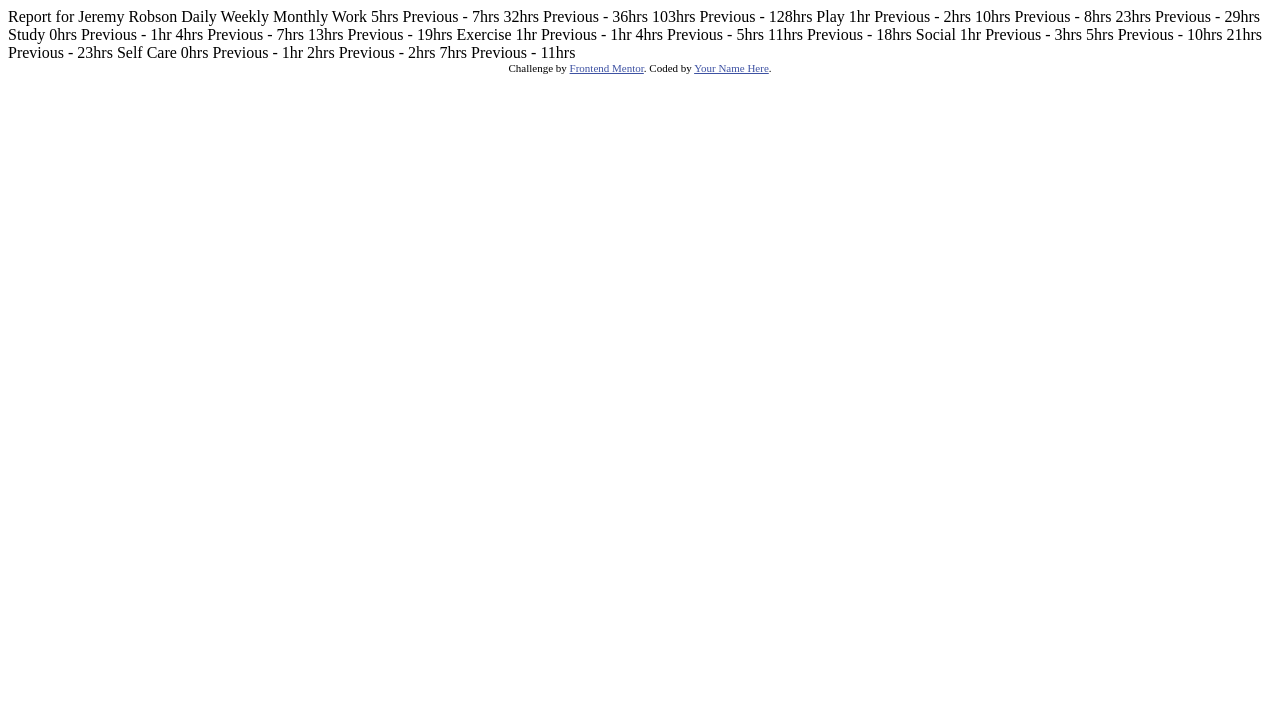
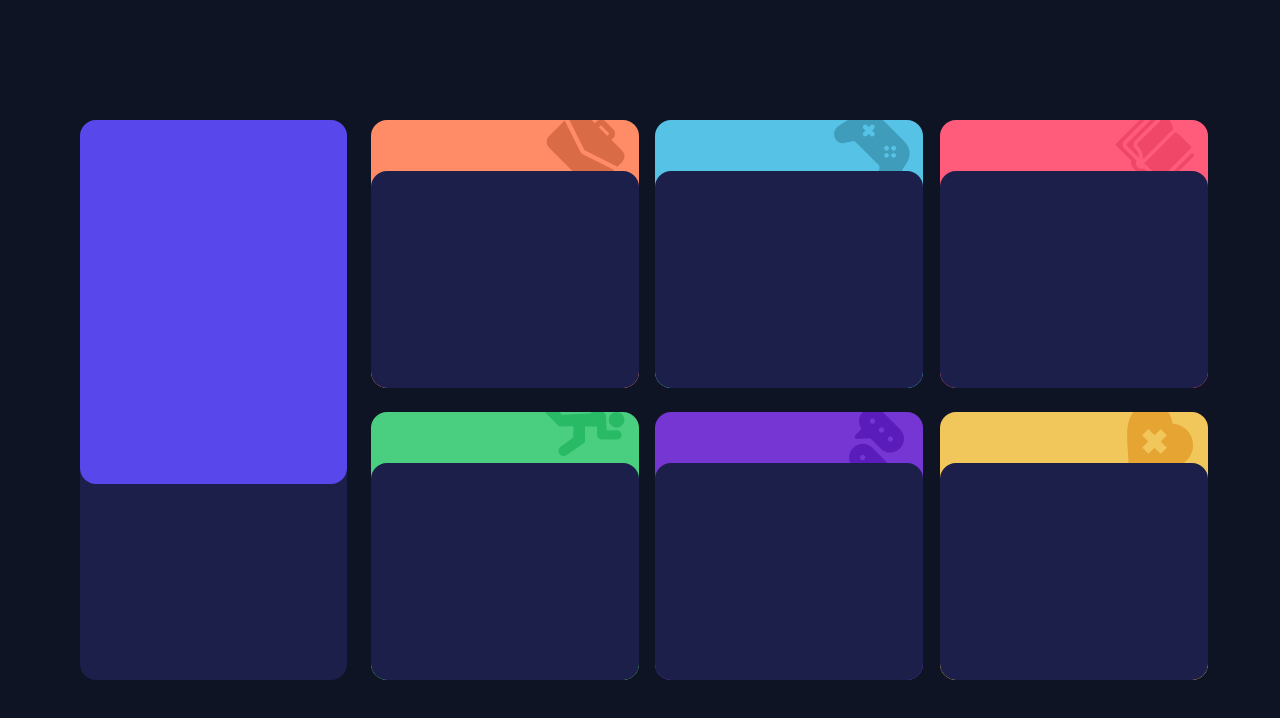
Before and after one commit to ExpertoMontanero/time-trackin-dashboard-FM, a plain HTML site: page index.html in a window 1280 px wide. Drawn offline with nearby package versions, Linux system fonts and the light colour scheme.

Commit message:
Add files via upload
positioning, responisiv design, some color styling

```diff
--- a/index.html
+++ b/index.html
@@ -1,80 +1,71 @@
 <!DOCTYPE html>
 <html lang="en">
+
 <head>
   <meta charset="UTF-8">
-  <meta name="viewport" content="width=device-width, initial-scale=1.0"> <!-- displays site properly based on user's device -->
+  <meta name="viewport" content="width=device-width, initial-scale=1.0">
 
   <link rel="icon" type="image/png" sizes="32x32" href="./images/favicon-32x32.png">
-
+  <!-- stylesheet -->
+  <link rel="stylesheet" href="styles/style.css">
+  <!-- title -->
   <title>Frontend Mentor | Time tracking dashboard</title>
 
-  <!-- Feel free to remove these styles or customise in your own stylesheet 👍 -->
-  <style>
-    .attribution { font-size: 11px; text-align: center; }
-    .attribution a { color: hsl(228, 45%, 44%); }
-  </style>
 </head>
+
 <body>
 
-  Report for
-  Jeremy Robson
+  <div class="grid">
+    <div id="user-box">
+      <div class="upper-user-box">
 
-  Daily
-  Weekly
-  Monthly
+      </div>
+      <div class="lower-user-box">
 
-  Work
-  5hrs <!-- daily -->
-  Previous - 7hrs <!-- daily -->
-  32hrs <!-- weekly -->
-  Previous - 36hrs <!-- weekly -->
-  103hrs <!-- monthly -->
-  Previous - 128hrs <!-- monthly -->
+      </div>
+    </div>
+    <div class="box" id="work-container">
+      <img src="images\icon-work.svg" class="icon" alt="work-icon">
+      <div class="box-content">
 
-  Play
-  1hr <!-- daily -->
-  Previous - 2hrs <!-- daily -->
-  10hrs <!-- weekly -->
-  Previous - 8hrs <!-- weekly -->
-  23hrs <!-- monthly -->
-  Previous - 29hrs <!-- monthly -->
+      </div>
+    </div>
+    <div class="box" id="play-container">
+      <img src="images\icon-play.svg" class="icon" alt="work-icon">
+      <div class="box-content">
 
-  Study
-  0hrs <!-- daily -->
-  Previous - 1hr <!-- daily -->
-  4hrs <!-- weekly -->
-  Previous - 7hrs <!-- weekly -->
-  13hrs <!-- monthly -->
-  Previous - 19hrs <!-- monthly -->
+      </div>
+    </div>
+    <div class="box" id="study-container">
+      <img src="images\icon-study.svg" class="icon" alt="work-icon">
+      <div class="box-content">
 
-  Exercise
-  1hr <!-- daily -->
-  Previous - 1hr <!-- daily -->
-  4hrs <!-- weekly -->
-  Previous - 5hrs <!-- weekly -->
-  11hrs <!-- monthly -->
-  Previous - 18hrs <!-- monthly -->
+      </div>
+    </div>
+    <div class="box" id="exercise-container">
+      <img src="images\icon-exercise.svg" class="icon" alt="work-icon">
+      <div class="box-content">
 
-  Social
-  1hr <!-- daily -->
-  Previous - 3hrs <!-- daily -->
-  5hrs <!-- weekly -->
-  Previous - 10hrs <!-- weekly -->
-  21hrs <!-- monthly -->
-  Previous - 23hrs <!-- monthly -->
+      </div>
+    </div>
+    <div class="box" id="social-container">
+      <img src="images\icon-social.svg" class="icon" alt="work-icon">
+      <div class="box-content">
 
-  Self Care
-  0hrs <!-- daily -->
-  Previous - 1hr <!-- daily -->
-  2hrs <!-- weekly -->
-  Previous - 2hrs <!-- weekly -->
-  7hrs <!-- monthly -->
-  Previous - 11hrs <!-- monthly -->
+      </div>
+    </div>
+    <div class="box" id="self-care-container">
+      <img src="images\icon-self-care.svg" class="icon" alt="work-icon">
+      <div class="box-content">
 
+      </div>
+    </div>
+  </div>
 
-  <div class="attribution">
-    Challenge by <a href="https://www.frontendmentor.io?ref=challenge" target="_blank">Frontend Mentor</a>.
-    Coded by <a href="#">Your Name Here</a>.
-  </div>
+  <!-- jquerry and js links -->
+  <script src="script.js"></script>
+  <script src="https://code.jquery.com/jquery-3.7.0.js" integrity="sha256-JlqSTELeR4TLqP0OG9dxM7yDPqX1ox/HfgiSLBj8+kM="
+    crossorigin="anonymous"></script>
 </body>
+
 </html>
--- /dev/null
+++ b/styles/style.css
@@ -0,0 +1,213 @@
+@import url("https://fonts.googleapis.com/css2?family=Rubik:wght@300;400;500&display=swap");
+
+:root {
+
+    /* PRIMARY */
+    --blue: hsl(246, 80%, 60%);
+    --light-red-work: hsl(15, 100%, 70%);
+    --soft-blue-play: hsl(195, 74%, 62%);
+    --light-red-study: hsl(348, 100%, 68%);
+    --lime-green-exercise: hsl(145, 58%, 55%);
+    --violet-social: hsl(264, 64%, 52%);
+    --orange-self-care: hsl(43, 84%, 65%);
+
+    /* NEUTRAL */
+    --very-dark-blue: hsl(226, 43%, 10%);
+    --dark-blue: hsl(235, 46%, 20%);
+    --desaturated-blue: hsl(235, 45%, 61%);
+    --pale-blue: hsl(236, 100%, 87%);
+}
+
+
+
+/* Box sizing rules */
+*,
+*::before,
+*::after {
+    box-sizing: border-box;
+}
+
+/* Remove default margin */
+body,
+h1,
+h2,
+h3,
+h4,
+p,
+figure,
+blockquote,
+dl,
+dd {
+    margin: 0;
+}
+
+/* Set core root defaults */
+html:focus-within {
+    scroll-behavior: smooth;
+}
+
+/* Set core body defaults */
+body {
+    min-height: 100vh;
+    text-rendering: optimizeSpeed;
+}
+
+/* Make images easier to work with */
+img,
+picture {
+    max-width: 100%;
+    display: block;
+}
+
+/* Inherit fonts for inputs and buttons */
+input,
+button,
+textarea,
+select {
+    font: inherit;
+}
+
+/* Positioning */
+body {
+    background-color: var(--very-dark-blue);
+    display: flex;
+    justify-content: center;
+}
+
+.grid {
+    margin: auto;
+    height: 35em;
+    width: 70em;
+    display: grid;
+    grid-template-columns: repeat(4, 1fr);
+    grid-template-rows: 1fr 1fr;
+    gap: 1.5em;
+}
+
+.box {
+    aspect-ratio: 1/1;
+    height: 100%;
+}
+
+#user-box {
+    height: 100%;
+    aspect-ratio: 1/2.1;
+    grid-row: span 2;
+}
+
+/* BOXES CUSTOMIZATION */
+
+/* USER BOX CUSTOMIZATION */
+#user-box {
+    background-color: var(--dark-blue);
+    align-items: start;
+    border-radius: 1em;
+}
+
+/* User data section */
+.upper-user-box {
+    display: inline-block;
+    height: 65%;
+    width: 100%;
+    border-radius: 1em;
+    background-color: var(--blue);
+}
+
+/* time span picking section */
+.lower-user-box {
+    width: 100%;
+}
+
+/* COMMON BOXES CUSTOMIZATION */
+.box-content {
+    z-index: 1;
+    border-radius: 1em;
+    width: 100%;
+    height: 81%;
+    background-color: var(--dark-blue);
+}
+
+.box {
+    display: flex;
+    align-items: end;
+    position: relative;
+    border-radius: 1em;
+    overflow:auto;
+}
+
+/* individual containers */
+#work-container {
+    background-color: var(--light-red-work);
+}
+
+#play-container {
+    background-color: var(--soft-blue-play);
+}
+
+#study-container {
+    background-color: var(--light-red-study);
+}
+
+#exercise-container {
+    background-color: var(--lime-green-exercise);
+}
+
+#social-container {
+    background-color: var(--violet-social);
+}
+
+#self-care-container {
+    background-color: var(--orange-self-care);
+}
+
+.icon {
+    height: auto;
+    position: absolute;
+    right: 5%;
+    top: -0.6em;
+}
+
+/* MEDIA TABLET */
+@media(max-width:1150px) {
+    .grid {
+        z-index: 2;
+        margin-top: 5em;
+        grid-template-columns: 1fr;
+        width: 30em;
+        gap: 1em;
+    }
+
+    .box {
+       overflow:initial;
+        aspect-ratio: 1.8/1;
+    }
+
+    #user-box {
+        aspect-ratio: 1.4/1;
+        grid-row: span 1;
+    }
+
+    .box-content {
+        height: 75%;
+    }
+}
+
+/* MEDIA MOBILE*/
+@media(max-width:600px) {
+    body {
+        justify-content: start;
+    }
+
+    .grid {
+        margin: 1em auto;
+        width: 80vw;
+    }
+
+    .box {
+        aspect-ratio: 2.3/1;
+    }
+
+    #user-box {
+        aspect-ratio: 1.7/1;
+    }
+}
```
Also changed, not shown: script.js (added).
